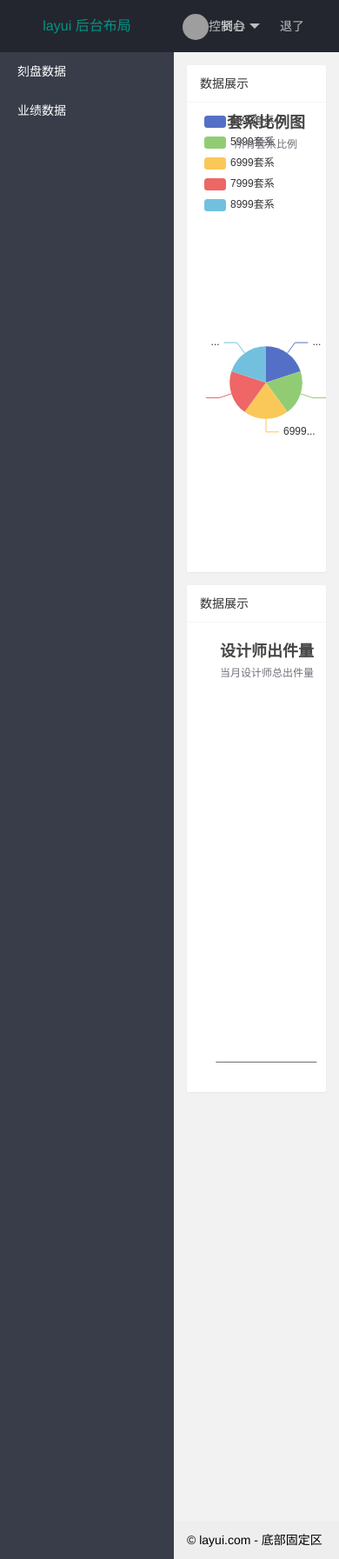
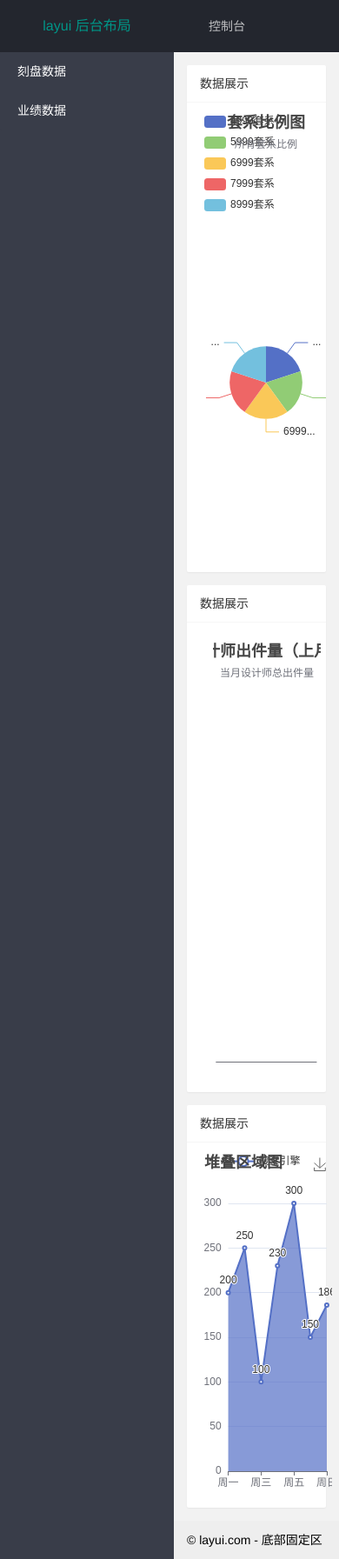
Before and after one commit to NightFire0307/dreamwedding, a Django app: page /yeji/ in a window 390 px wide. Shown: the whole page at 87% size. Run offline with Django 3.2, Linux system fonts and the light colour scheme; data that the repository does not hold is empty; some libraries are stand-ins or nearby versions; grey boxes are pictures that could not be loaded.

Commit message:
modify data show

```diff
--- a/dreamwedding/templates/kepan/base.html
+++ b/dreamwedding/templates/kepan/base.html
@@ -21,30 +21,17 @@
     <ul class="layui-nav layui-layout-left">
       <li class="layui-nav-item"><a href="">控制台</a></li>
     </ul>
-    <ul class="layui-nav layui-layout-right">
-      <li class="layui-nav-item">
-        <a href="javascript:;">
-          <img src="http://t.cn/RCzsdCq" class="layui-nav-img">
-          贤心
-        </a>
-        <dl class="layui-nav-child">
-          <dd><a href="">基本资料</a></dd>
-          <dd><a href="">安全设置</a></dd>
-        </dl>
-      </li>
-      <li class="layui-nav-item"><a href="">退了</a></li>
-    </ul>
   </div>
 
   <div class="layui-side layui-bg-black">
     <div class="layui-side-scroll">
       <!-- 左侧导航区域（可配合layui已有的垂直导航） -->
-      <ul class="layui-nav layui-nav-tree"  lay-filter="test">
-        <li class="layui-nav-item layui-nav-itemed">
+      <ul class="layui-nav layui-nav-tree" lay-filter="test">
+        <li class="layui-nav-item layui-nav-itemed" lay-unselect>
           <a href="{% url 'indexview' %}" >刻盘数据</a>
         </li>
-        <li class="layui-nav-item layui-nav-itemed">
-          <a href="{% url 'yejiindex' %}" >业绩数据</a>
+        <li class="layui-nav-item layui-nav-itemed" lay-unselect>
+          <a href="{% url 'yejiindex' %}" data-url="{% url 'yejiindex' %}">业绩数据</a>
         </li>
       </ul>
     </div>
@@ -60,12 +47,14 @@
     © layui.com - 底部固定区域
   </div>
 </div>
-<script src="{% static 'layui.js' %}"></script>
+<script src="{% static 'layui.all.js' %}"></script>
 <script>
 //JavaScript代码区域
 layui.use('element', function(){
   var element = layui.element;
-  element.on('nav(filter)', function (elem) {
+
+  // 监听导航点击
+  element.on('nav(test)', function (elem) {
     console.log(elem);
   })
 });
--- a/dreamwedding/templates/kepan/yeji_list.html
+++ b/dreamwedding/templates/kepan/yeji_list.html
@@ -2,7 +2,7 @@
 
 {% block body %}
 <div class="layui-fluid">
-    <div class="layui-col-space15">
+    <div class="layui-row layui-col-space15">
         <div class="layui-col-md6">
             <div class="layui-card">
                 <div class="layui-card-header">数据展示</div>
@@ -24,7 +24,7 @@
                             legend: {
                                 orient: 'vertical',
                                 left: 'left',
-                                data: ['4999套系', '5999套系', '6999套系', '7999套系', '8999套系', '其它套系']
+                                data: ['4999套系', '5999套系', '6999套系', '7999套系', '8999套系']
                             },
                             series : [
                                 {
@@ -67,7 +67,7 @@
 
                         var option = {
                             title: {
-                                text: '设计师出件量',
+                                text: '设计师出件量（上月）',
                                 subtext: '当月设计师总出件量',
                                 x: 'center',
                             },
@@ -115,6 +115,75 @@
                 </div>
             </div>
         </div>
+        <div class="layui-col-md12">
+                <div class="layui-card">
+                    <div class="layui-card-header">数据展示</div>
+                    <div class="layui-card-body" style="width: 95%; height: 400px" id="tx_chujian">
+                        <script>
+                            var myChart = echarts.init(document.getElementById('tx_chujian'))
+
+                            var option = {
+                                title: {
+                                    text: '堆叠区域图'
+                                },
+                                tooltip : {
+                                    trigger: 'axis',
+                                    axisPointer: {
+                                        type: 'cross',
+                                        label: {
+                                            backgroundColor: '#6a7985'
+                                        }
+                                    }
+                                },
+                                legend: {
+                                    data:['邮件营销','联盟广告','视频广告','直接访问','搜索引擎']
+                                },
+                                toolbox: {
+                                    feature: {
+                                        saveAsImage: {}
+                                    }
+                                },
+                                grid: {
+                                    left: '3%',
+                                    right: '4%',
+                                    bottom: '3%',
+                                    containLabel: true
+                                },
+                                xAxis : [
+                                    {
+                                        type : 'category',
+                                        boundaryGap : false,
+                                        data : ['周一','周二','周三','周四','周五','周六','周日']
+                                    }
+                                ],
+                                yAxis : [
+                                    {
+                                        type : 'value'
+                                    }
+                                ],
+                                series : [
+                                    {
+                                        name:'搜索引擎',
+                                        type:'line',
+                                        stack: '总量',
+                                        label: {
+                                            normal: {
+                                                show: true,
+                                                position: 'top'
+                                            }
+                                        },
+                                        areaStyle: {normal: {}},
+                                        data:[200, 250, 100, 230, 300, 150, 186]
+                                    }
+                                ]
+                            };
+
+                            myChart.setOption(option);
+                            window.onresize = myChart.resize;
+                        </script>
+                    </div>
+                </div>
+            </div>
     </div>
 </div>
 {% endblock %}
--- a/dreamwedding/yeji/views.py
+++ b/dreamwedding/yeji/views.py
@@ -21,7 +21,7 @@
     owner_out_count = []
 
     for owner in owner_id_list:
-        owner_out_count.append(Yeji.objects.filter(owner_id=owner, chujian_date__month=datetime.now().month).count())
+        owner_out_count.append(Yeji.objects.filter(owner_id=owner, chujian_date__month=datetime.now().month - 1).count())
 
     tx_4999 = Yeji.objects.filter(taoxi='4999').count()
     tx_5999 = Yeji.objects.filter(taoxi='5999').count()
```
Also changed, not shown: dreamwedding/kepan/migrations/0002_auto_20190322_1318.py (deleted), dreamwedding/kepan/migrations/0003_auto_20190322_1355.py (deleted).
